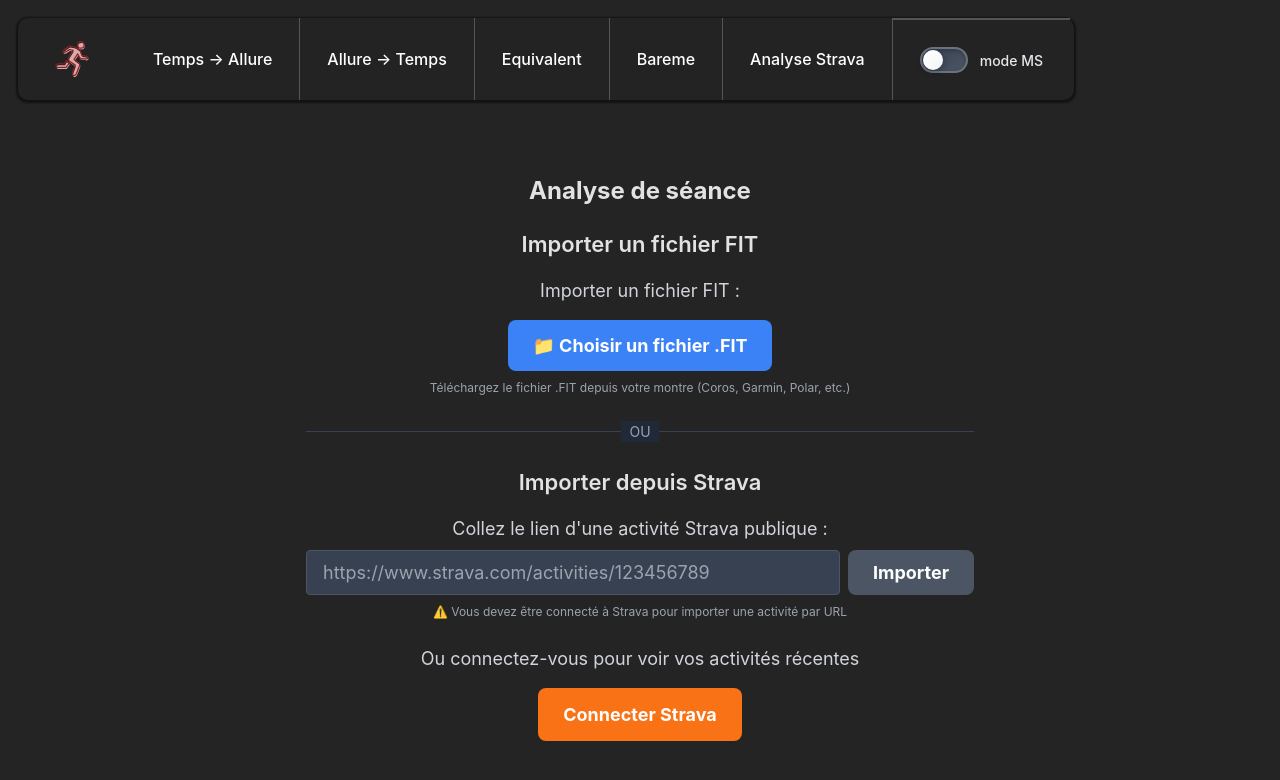
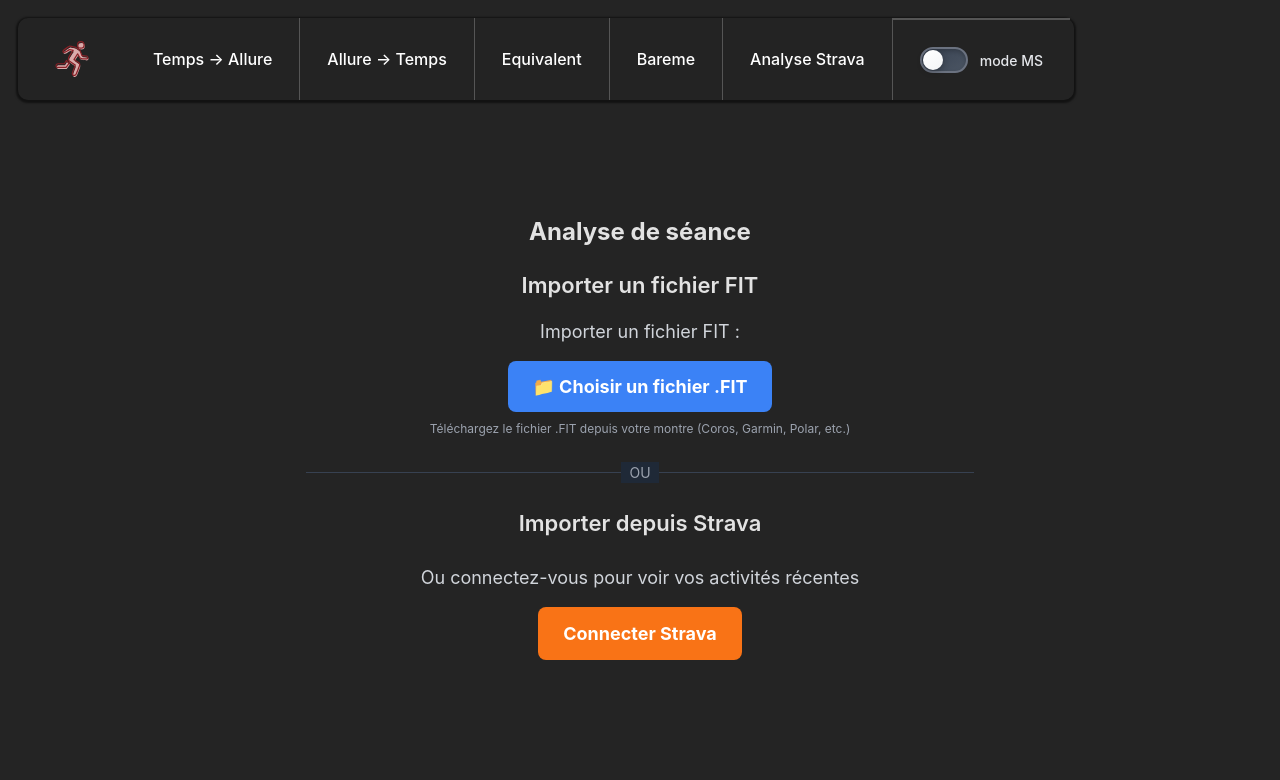
Before and after one commit to MehdiRhifar/RunningTools, a React (Vite) app: page /strava-analysis in a window 1280 px wide. Shown: the top 780 px of the page. Built offline with nearby package versions, Linux system fonts and the light colour scheme.

Commit message:
Comment import URL

```diff
--- a/src/page/FitParserPage/FitParserPage.tsx
+++ b/src/page/FitParserPage/FitParserPage.tsx
@@ -398,37 +398,37 @@
 
         {/* Input URL Strava - Toujours visible */}
         <div className="mb-6">
-          <label className="block text-gray-300 mb-2">
-            Collez le lien d'une activité Strava publique :
-          </label>
+          {/*<label className="block text-gray-300 mb-2">*/}
+          {/*  Collez le lien d'une activité Strava publique :*/}
+          {/*</label>*/}
 
-          <div className="flex gap-2">
-            <input
-              type="text"
-              value={stravaUrl}
-              onChange={(e) => setStravaUrl(e.target.value)}
-              placeholder="https://www.strava.com/activities/123456789"
-              className="flex-1 bg-gray-700 text-white px-4 py-2 rounded border border-gray-600 focus:border-blue-500 focus:outline-none"
-              onKeyDown={(e) => {
-                if (e.key === 'Enter') {
-                  handleStravaImport()
-                }
-              }}
-            />
-            <button
-              onClick={handleStravaImport}
-              disabled={loadingStrava || !stravaUrl.trim() || !isAuthenticated}
-              className="bg-orange-500 hover:bg-orange-600 text-white font-bold px-6 py-2 rounded-lg transition-colors disabled:bg-gray-600 disabled:cursor-not-allowed whitespace-nowrap"
-            >
-              {loadingStrava ? 'Chargement...' : 'Importer'}
-            </button>
-          </div>
+          {/*<div className="flex gap-2">*/}
+          {/*  <input*/}
+          {/*    type="text"*/}
+          {/*    value={stravaUrl}*/}
+          {/*    onChange={(e) => setStravaUrl(e.target.value)}*/}
+          {/*    placeholder="https://www.strava.com/activities/123456789"*/}
+          {/*    className="flex-1 bg-gray-700 text-white px-4 py-2 rounded border border-gray-600 focus:border-blue-500 focus:outline-none"*/}
+          {/*    onKeyDown={(e) => {*/}
+          {/*      if (e.key === 'Enter') {*/}
+          {/*        handleStravaImport()*/}
+          {/*      }*/}
+          {/*    }}*/}
+          {/*  />*/}
+          {/*  <button*/}
+          {/*    onClick={handleStravaImport}*/}
+          {/*    disabled={loadingStrava || !stravaUrl.trim() || !isAuthenticated}*/}
+          {/*    className="bg-orange-500 hover:bg-orange-600 text-white font-bold px-6 py-2 rounded-lg transition-colors disabled:bg-gray-600 disabled:cursor-not-allowed whitespace-nowrap"*/}
+          {/*  >*/}
+          {/*    {loadingStrava ? 'Chargement...' : 'Importer'}*/}
+          {/*  </button>*/}
+          {/*</div>*/}
 
-          <p className="text-xs text-gray-400 mt-2">
-            {isAuthenticated
-              ? "Appuyez sur Entrée ou cliquez sur Importer"
-              : "⚠️ Vous devez être connecté à Strava pour importer une activité par URL"}
-          </p>
+          {/*<p className="text-xs text-gray-400 mt-2">*/}
+          {/*  {isAuthenticated*/}
+          {/*    ? "Appuyez sur Entrée ou cliquez sur Importer"*/}
+          {/*    : "⚠️ Vous devez être connecté à Strava pour importer une activité par URL"}*/}
+          {/*</p>*/}
         </div>
 
         {/* Connexion Strava */}
```
